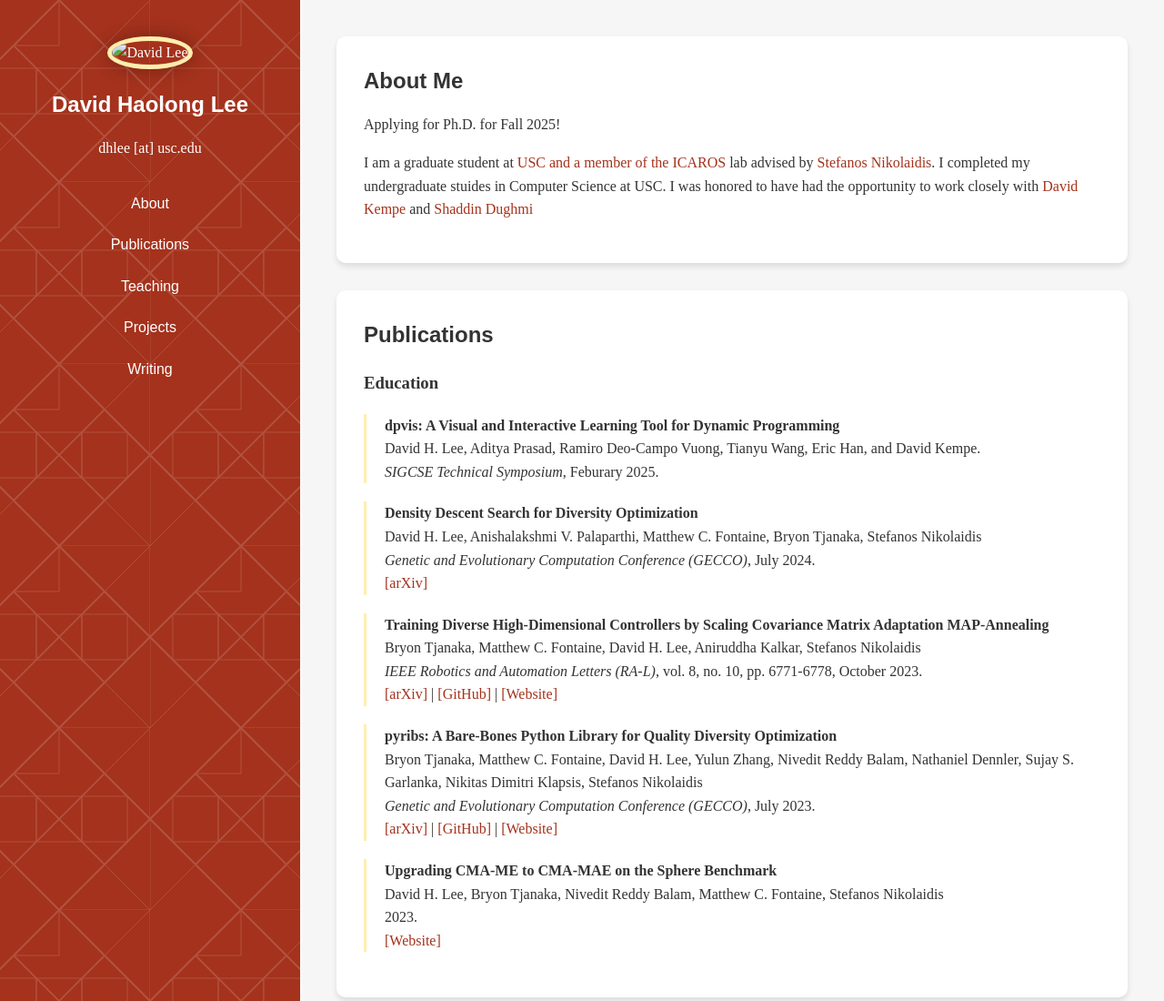
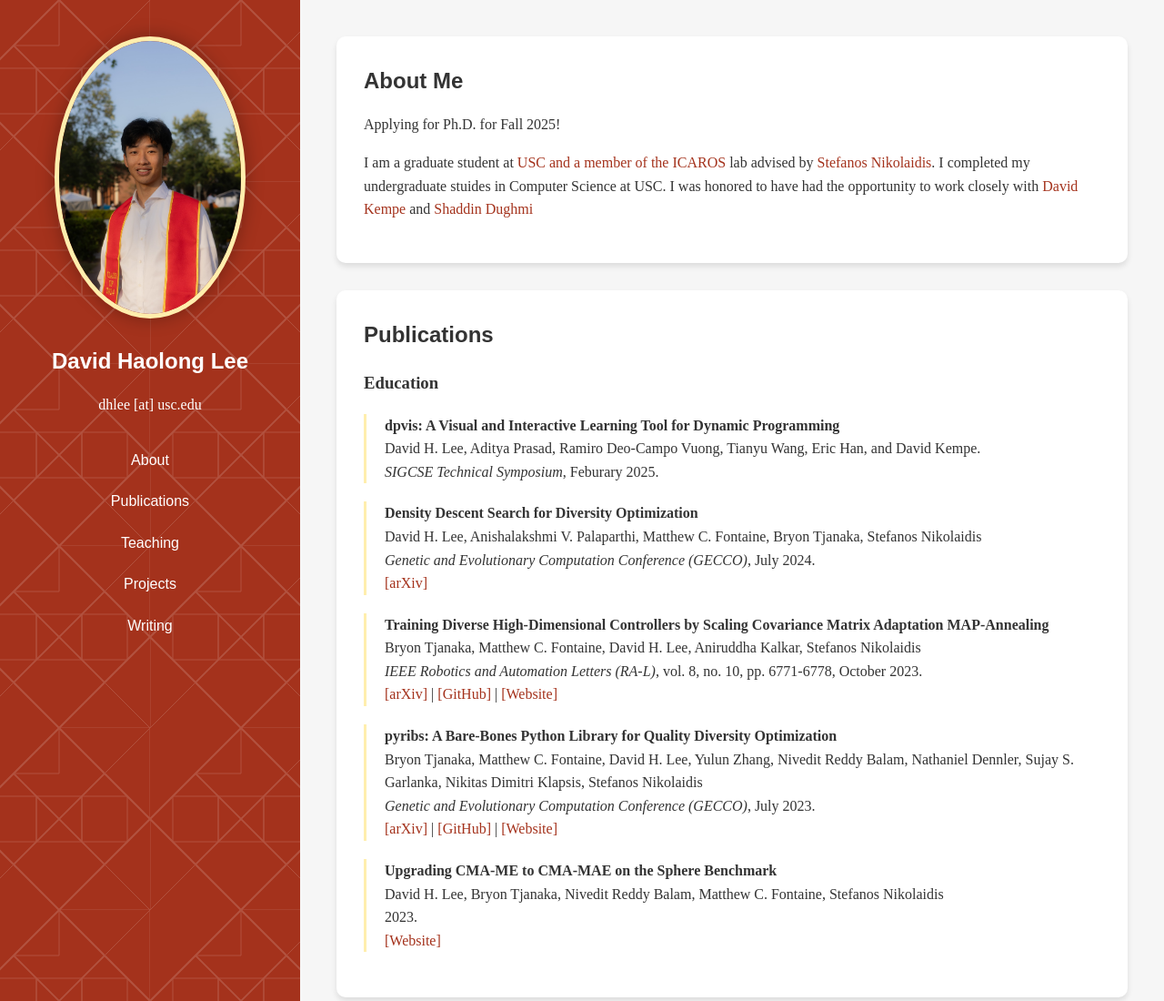
Before and after one commit to itsdawei/itsdawei.github.io, a plain HTML site: page index.html in a window 1280 px wide. Shown: the top 1100 px of the page at 91% size. Drawn offline with Linux system fonts and the light colour scheme.

Commit message:
Fix profile

```diff
--- a/index.html
+++ b/index.html
@@ -39,7 +39,7 @@
                 <rect width="100%" height="100%" fill="url(#complex-tessellation)"/>
             </svg>
             <div class="sidebar-content">
-                <img src="./_statis/profile.jpg" alt="David Lee" class="profile-pic">
+                <img src="./_static/profile.jpg" alt="David Lee" class="profile-pic">
                 <h2>David Haolong Lee</h2>
                 <li class="sidebar-item nav-hidden"><p>dhlee [at] usc.edu</p></li>
                 <nav>
```
